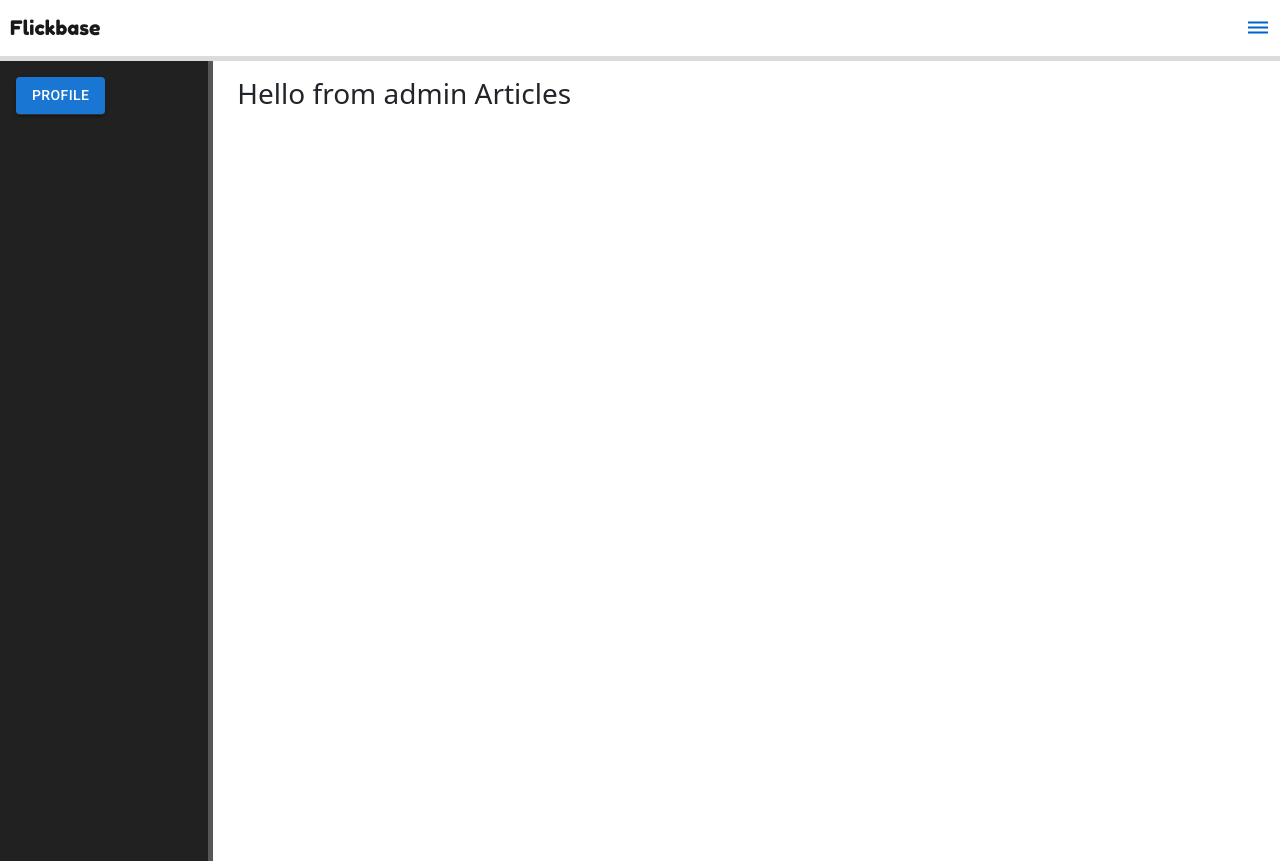
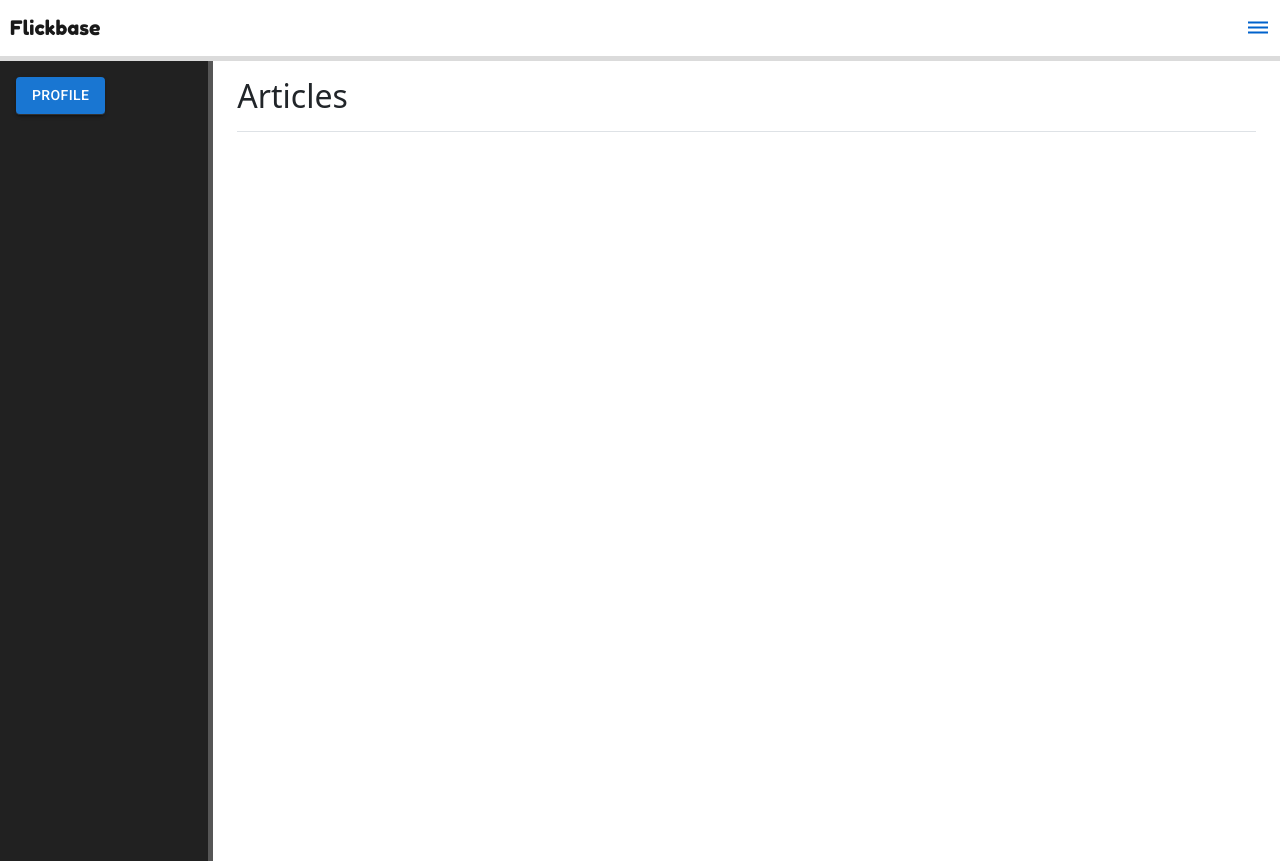
Before and after one commit to Ilesanmi-Erioluwa-Victor/flickbase-react, a React (Create React App) app in the folder client/: page /dashboard/articles in a window 1280 px wide. Built offline with nearby package versions, Linux system fonts and the light colour scheme.

Commit message:
Fixed a bug, not relating to cookies

```diff
--- a/client/src/Components/Dashboard/Main.js
+++ b/client/src/Components/Dashboard/Main.js
@@ -1,3 +1,9 @@
+import { AdminTitle } from "../../Utils";
+
 export const DashboardMain = () => {
-  return <>Hello From Dashboard Main...</>;
+  return (
+  <>
+    <AdminTitle title="Dashboard" />
+  </>
+  )
 };
--- a/client/src/Components/Dashboard/articles/index.js
+++ b/client/src/Components/Dashboard/articles/index.js
@@ -1,5 +1,9 @@
+import { AdminTitle } from "../../../Utils";
+
 export const AdminArticles = () => {
     return (
-        <h3>Hello from admin Articles</h3>
-    )
+      <>
+        <AdminTitle title="Articles" />
+      </>
+    );
 }
--- a/client/src/Components/Dashboard/profiles/index.js
+++ b/client/src/Components/Dashboard/profiles/index.js
@@ -1,3 +1,10 @@
+import { AdminTitle } from "../../../Utils";
+
+
 export const AdminProfile = () => {
-  return <h3>Hello from admin Profile</h3>;
+  return (
+    <>
+      <AdminTitle title="Profile" />
+    </>
+  );
 };
```
